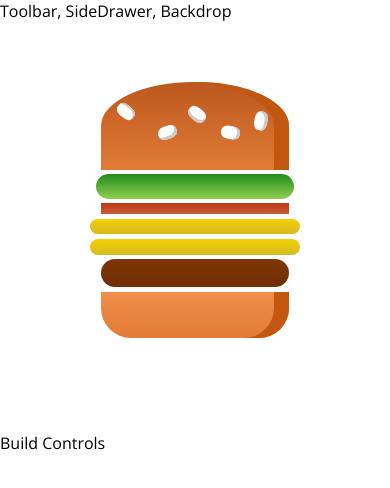
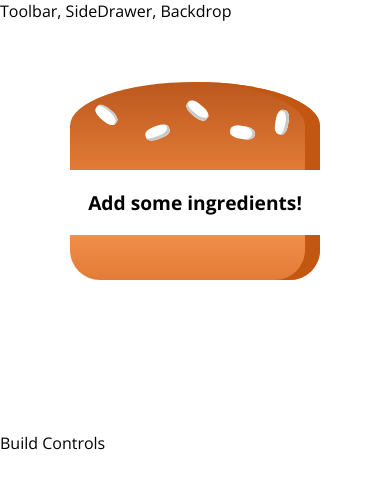
Before and after one commit to youssef-md/The-Burger-Builder, a React app: page / in a window 390 px wide. Shown: the top 488 px of the page. Built offline with nearby package versions, Linux system fonts and the light colour scheme.

Commit message:
Using reduce() to flatten array of arrays and compare == 0 to display Add ingredients

```diff
--- a/src/components/Burger/Burger.css
+++ b/src/components/Burger/Burger.css
@@ -10,14 +10,14 @@
 
 @media (min-width: 500px) and (max-width: 1000px) {
   .Burger {
-    width: 70%;
+    width: 80%;
     height: 600px;
   }
 }
 
 @media (max-width: 500px) {
   .Burger {
-    width: 60%;
+    width: 80%;
     height: 350px;
   }
 }
--- a/src/components/Burger/Burger.js
+++ b/src/components/Burger/Burger.js
@@ -4,11 +4,16 @@ import BurgerIngred from './BurgerIngred/BurgerIngred'
 
 const Burger = (props) => {
 
-  const transformedIngredients = Object.keys(props.ingredients).map(ingredientKey => {
+  let transformedIngredients = Object.keys(props.ingredients).map(ingredientKey => {
     return [...Array(props.ingredients[ingredientKey])].map((_, i) => {
       return <BurgerIngred key = { ingredientKey + i } type = { ingredientKey } />
     })
-  })
+  }).reduce((arr, elem) => {
+    return arr.concat(elem)
+  }, [])
+
+  if(transformedIngredients.length === 0)
+    transformedIngredients = <p>Add some ingredients!</p>
 
   return (
     <div className = {styles.Burger}>
--- a/src/containers/BurgerBuilder/BurgerBuilder.js
+++ b/src/containers/BurgerBuilder/BurgerBuilder.js
@@ -6,10 +6,10 @@ class BurgerBuilder extends Component {
 
   state = {
     ingredients: {
-      salad: 1,
-      bacon: 1,
-      cheese: 2,
-      meat: 1
+      salad: 0,
+      bacon: 0,
+      cheese: 0,
+      meat: 0
     }
   }
 
```
